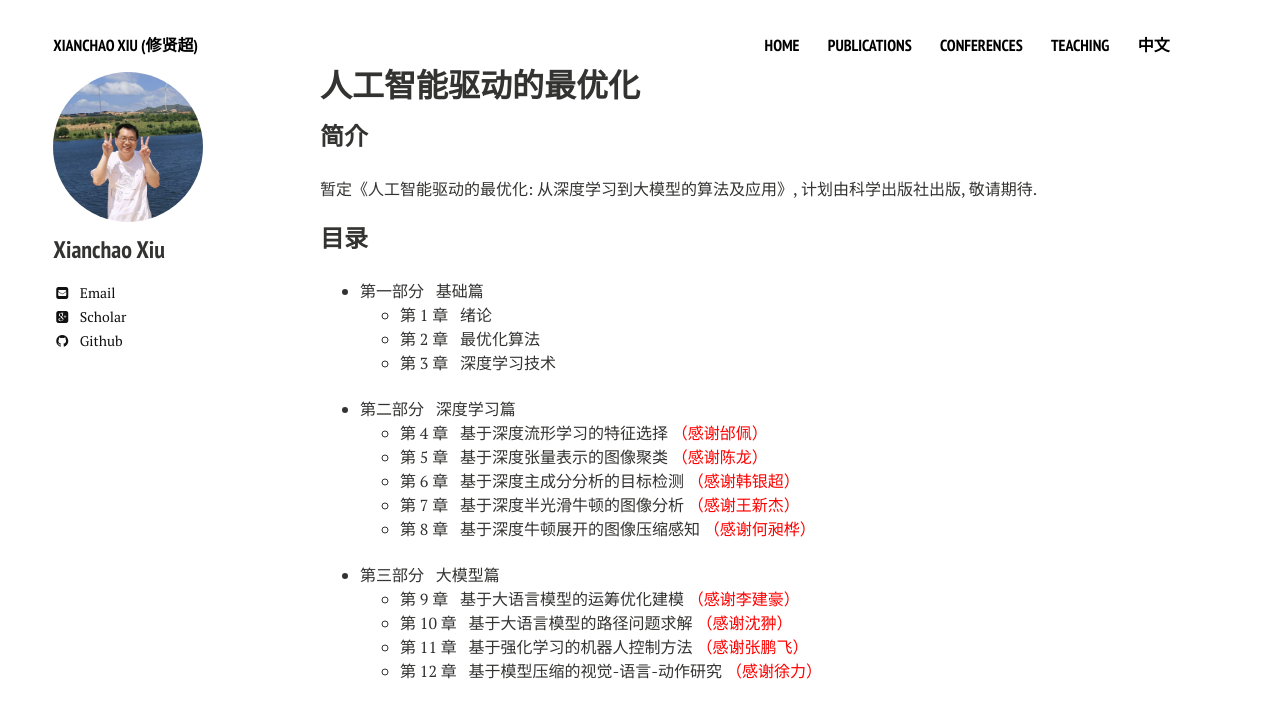
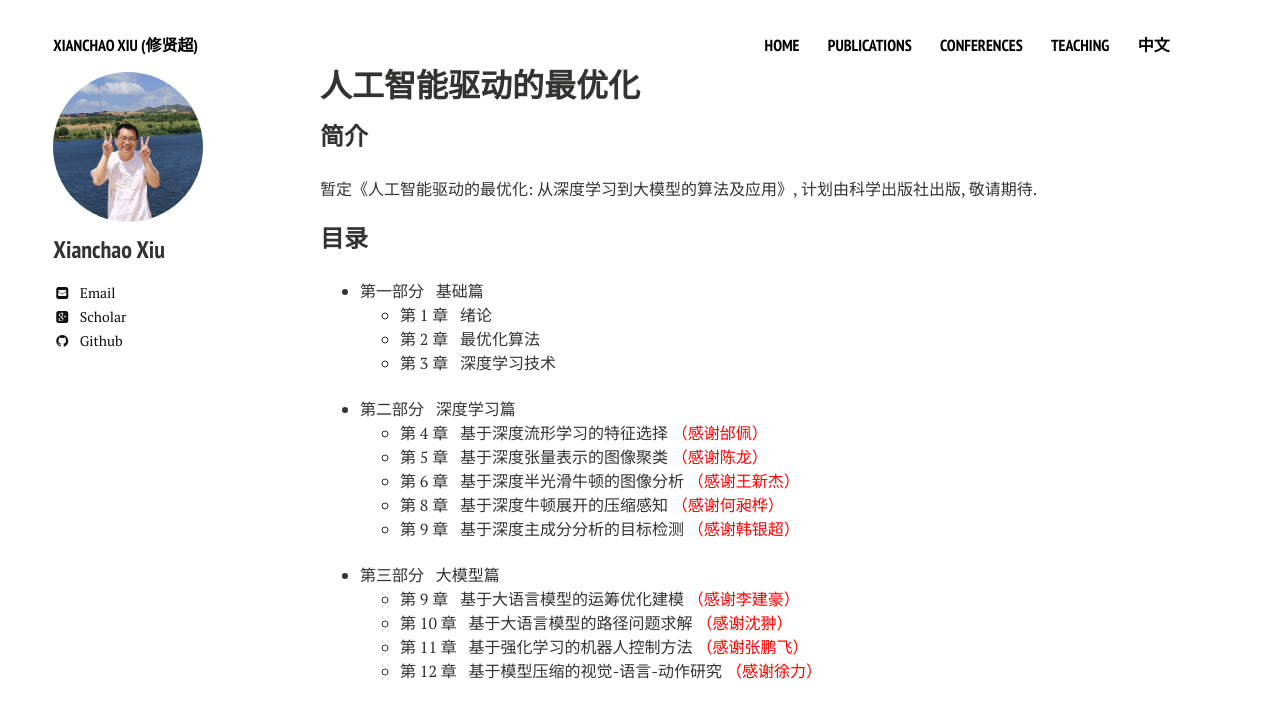
Before and after one commit to xianchaoxiu/xianchaoxiu.github.io, a Jekyll site: the page built from chinese/book/AIOPT/index.md, in a window 1280 px wide. Shown: the top 718 px of the page. Built offline with Jekyll 4.4.1, drawn with Linux system fonts in a browser that asks for light colours; nearby versions of some CDN libraries.

Commit message:
Update index.md

```diff
--- a/chinese/book/AIOPT/index.md
+++ b/chinese/book/AIOPT/index.md
@@ -18,9 +18,9 @@ share: false
 * 第二部分 &nbsp; 深度学习篇 <br>
   - 第 4 章 &nbsp;  基于深度流形学习的特征选择 <span style="color:#ff0000">（感谢邰佩）</span> <br>
   - 第 5 章 &nbsp;  基于深度张量表示的图像聚类 <span style="color:#ff0000">（感谢陈龙）</span><br>
-  - 第 6 章 &nbsp;  基于深度主成分分析的目标检测 <span style="color:#ff0000">（感谢韩银超）</span><br>
-  - 第 7 章 &nbsp;  基于深度半光滑牛顿的图像分析 <span style="color:#ff0000">（感谢王新杰）</span><br>
-  - 第 8 章 &nbsp;  基于深度牛顿展开的图像压缩感知 <span style="color:#ff0000">（感谢何昶桦）</span><br><br>
+  - 第 6 章 &nbsp;  基于深度半光滑牛顿的图像分析 <span style="color:#ff0000">（感谢王新杰）</span><br>
+  - 第 8 章 &nbsp;  基于深度牛顿展开的压缩感知 <span style="color:#ff0000">（感谢何昶桦）</span><br>
+  - 第 9 章 &nbsp;  基于深度主成分分析的目标检测 <span style="color:#ff0000">（感谢韩银超）</span><br> <br>
 
 * 第三部分 &nbsp; 大模型篇 <br>
   - 第 9 章 &nbsp;  基于大语言模型的运筹优化建模 <span style="color:#ff0000">（感谢李建豪）</span> <br>
```
